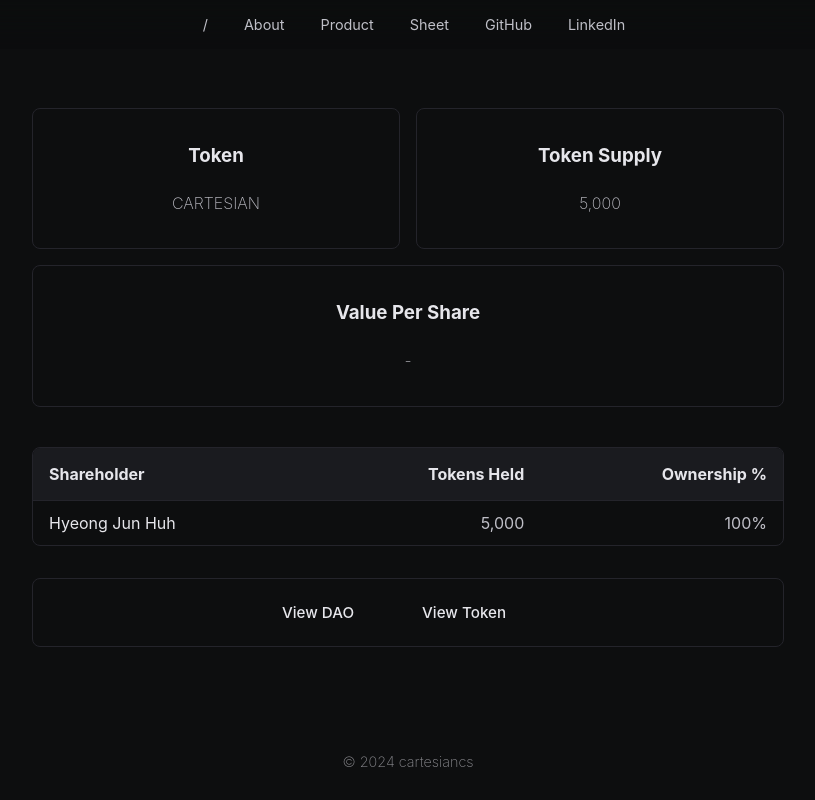
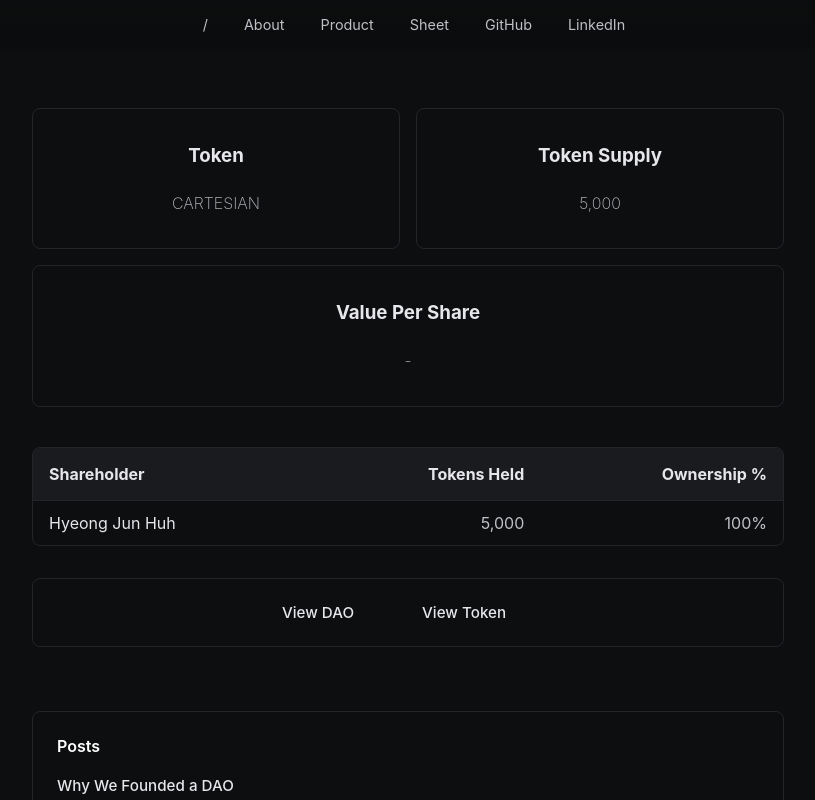
Before and after one commit to DipokalLab/cartesiancs.com, a React (Create React App) app: page /sheet in a window 1280 px wide. Shown: the whole page, without its empty margins (232-1047 px from the left). Built offline with nearby package versions, Linux system fonts and the light colour scheme; a web font is replaced by a local one.

Commit message:
feat: add post

```diff
--- a/src/App.tsx
+++ b/src/App.tsx
@@ -5,6 +5,7 @@
 import { About } from "./pages/About";
 import { Product } from "./pages/Product";
 import { Sheet } from "./pages/Sheet";
+import Post from "./pages/Post";
 
 function App() {
   return (
@@ -15,6 +16,7 @@
           <Route path="/about" element={<About />} />
           <Route path="/product" element={<Product />} />
           <Route path="/sheet" element={<Sheet />} />
+          <Route path="/posts/:slug" element={<Post />} />
         </Routes>
       </BrowserRouter>
     </>
--- /dev/null
+++ b/src/pages/Post.tsx
@@ -0,0 +1,75 @@
+/** @jsxImportSource @emotion/react */
+import React, { useEffect, useState } from "react";
+import { css } from "@emotion/react";
+import { useParams } from "react-router-dom";
+import { MarkdownContent } from "../components/Markdown";
+import TopNavBar from "../components/TopNavbar";
+import Footer from "../components/Footer";
+
+export default function Post() {
+  const { slug } = useParams();
+  const [postContent, setPostContent] = useState<string | null>(null);
+  const [loading, setLoading] = useState(true);
+  const [error, setError] = useState(false);
+
+  useEffect(() => {
+    async function fetchPost() {
+      try {
+        // Try to fetch the markdown content from the server
+        const response = await fetch(`/docs/post/${slug}.md`);
+
+        if (!response.ok) {
+          throw new Error("Post not found");
+        }
+
+        const content = await response.text();
+        setPostContent(content);
+        setLoading(false);
+      } catch (err) {
+        console.error("Failed to fetch post:", err);
+        setError(true);
+        setLoading(false);
+      }
+    }
+
+    if (slug) {
+      fetchPost();
+    }
+  }, [slug]);
+
+  return (
+    <div
+      css={css({
+        display: "flex",
+        height: "100%",
+        width: "100%",
+        justifyContent: "center",
+        alignItems: "center",
+        flexDirection: "column",
+      })}
+    >
+      <TopNavBar />
+
+      {loading ? (
+        <div css={css({ color: "#e6e6eb", marginTop: "2rem" })}>Loading...</div>
+      ) : error ? (
+        <div
+          css={css({
+            display: "flex",
+            flexDirection: "column",
+            alignItems: "center",
+            justifyContent: "center",
+            padding: "2rem",
+            color: "#e6e6eb",
+            textAlign: "center",
+          })}
+        >
+          <h2 css={css({ marginBottom: "1rem" })}>Post Not Found</h2>
+          <p>The post you are looking for does not exist or is unavailable.</p>
+        </div>
+      ) : (
+        <MarkdownContent content={postContent || ""} />
+      )}
+    </div>
+  );
+}
--- a/src/pages/Sheet.tsx
+++ b/src/pages/Sheet.tsx
@@ -32,6 +32,8 @@
 
 const maxWidth = "800px";
 
+const postsData = [{ title: "Why We Founded a DAO", slug: "introducing" }];
+
 export function Sheet() {
   return (
     <>
@@ -56,6 +58,9 @@
             padding: "100px 1rem 1rem 1rem",
             boxSizing: "border-box",
             maxWidth: maxWidth,
+            "@media (max-width: 640px)": {
+              padding: "80px 1rem 1rem 1rem",
+            },
           })}
         >
           <div
@@ -310,6 +315,114 @@
             </div>
           </div>
         </div>
+
+        <div
+          css={css({
+            display: "flex",
+            flexDirection: "row",
+            justifyContent: "center",
+            alignItems: "stretch",
+            width: "100%",
+            maxWidth: maxWidth,
+            flexWrap: "wrap",
+            marginTop: "0rem",
+            padding: "0 1rem",
+            boxSizing: "border-box",
+          })}
+        >
+          <div
+            css={css({
+              backgroundColor: "#0d0e0f",
+              border: "1px solid rgb(36, 36, 43)",
+              borderRadius: "8px",
+              padding: "1.5rem",
+              margin: "0.5rem",
+              flex: "1 1 100%",
+              display: "flex",
+              flexDirection: "column",
+              alignItems: "flex-start",
+              width: "100%",
+              boxSizing: "border-box",
+            })}
+          >
+            <h2
+              css={css({
+                color: "#ffffff",
+                fontSize: "1rem",
+                fontWeight: 600,
+                marginBottom: "1.25rem",
+                marginTop: "0rem",
+                alignSelf: "flex-start",
+                textAlign: "left",
+              })}
+            >
+              Posts
+            </h2>
+            <ul
+              css={css({
+                listStyle: "none",
+                padding: 0,
+                margin: 0,
+                display: "flex",
+                flexDirection: "column",
+                alignItems: "flex-start",
+                justifyContent: "flex-start",
+                gap: "0.75rem",
+                width: "100%",
+                "@media (max-width: 640px)": {
+                  gap: "0.5rem",
+                },
+              })}
+            >
+              {postsData.map((post) => (
+                <li key={post.slug}>
+                  <a
+                    href={`/posts/${post.slug}`}
+                    css={css({
+                      color: "#e6e6eb",
+                      textDecoration: "none",
+                      display: "flex",
+                      alignItems: "center",
+                      gap: "0.5rem",
+                      fontWeight: 500,
+                      fontSize: "0.95rem",
+                      transition: "color 0.3s ease",
+                      "&:hover": {
+                        color: "#ffffff",
+                      },
+                      "&:hover svg": {
+                        opacity: 1,
+                        transform: "translateX(0)",
+                      },
+                    })}
+                  >
+                    {post.title}
+                    <svg
+                      xmlns="http://www.w3.org/2000/svg"
+                      width="16"
+                      height="16"
+                      viewBox="0 0 24 24"
+                      fill="none"
+                      stroke="currentColor"
+                      strokeWidth="2"
+                      strokeLinecap="round"
+                      strokeLinejoin="round"
+                      css={css({
+                        marginLeft: "0.25rem",
+                        opacity: 0,
+                        transform: "translateX(-5px)",
+                        transition: "opacity 0.3s ease, transform 0.3s ease",
+                      })}
+                    >
+                      <path d="M5 12h14" />
+                      <path d="m12 5 7 7-7 7" />
+                    </svg>
+                  </a>
+                </li>
+              ))}
+            </ul>
+          </div>
+        </div>
         <Footer />
       </div>
     </>
```
Also changed, not shown: public/docs/post/introducing.md (added, +7 -0 lines).
